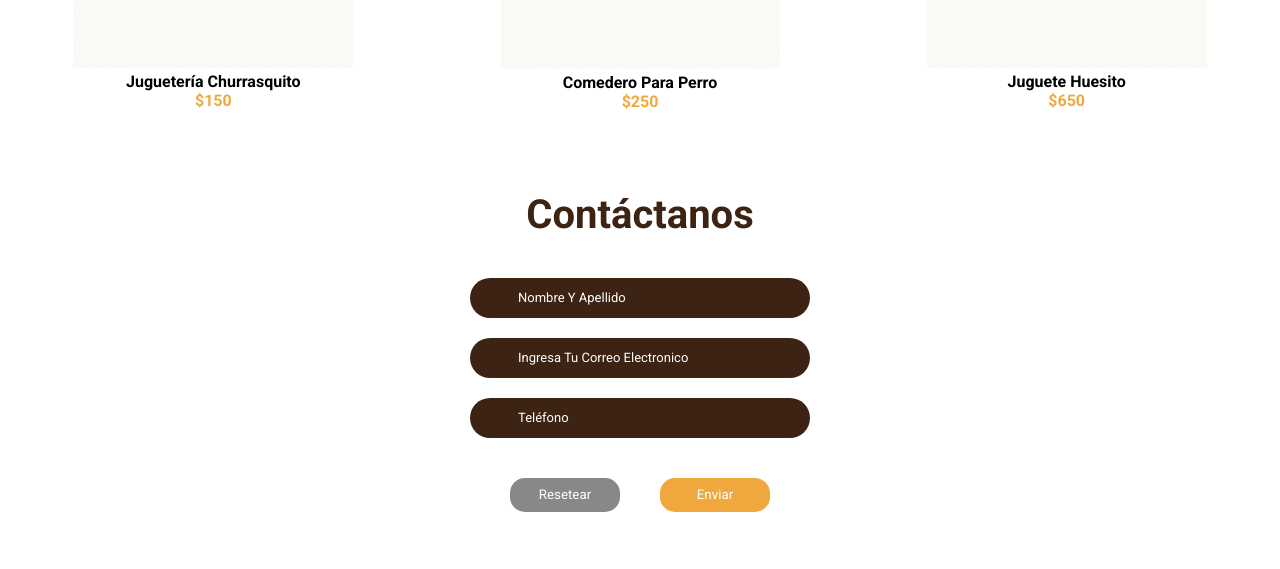
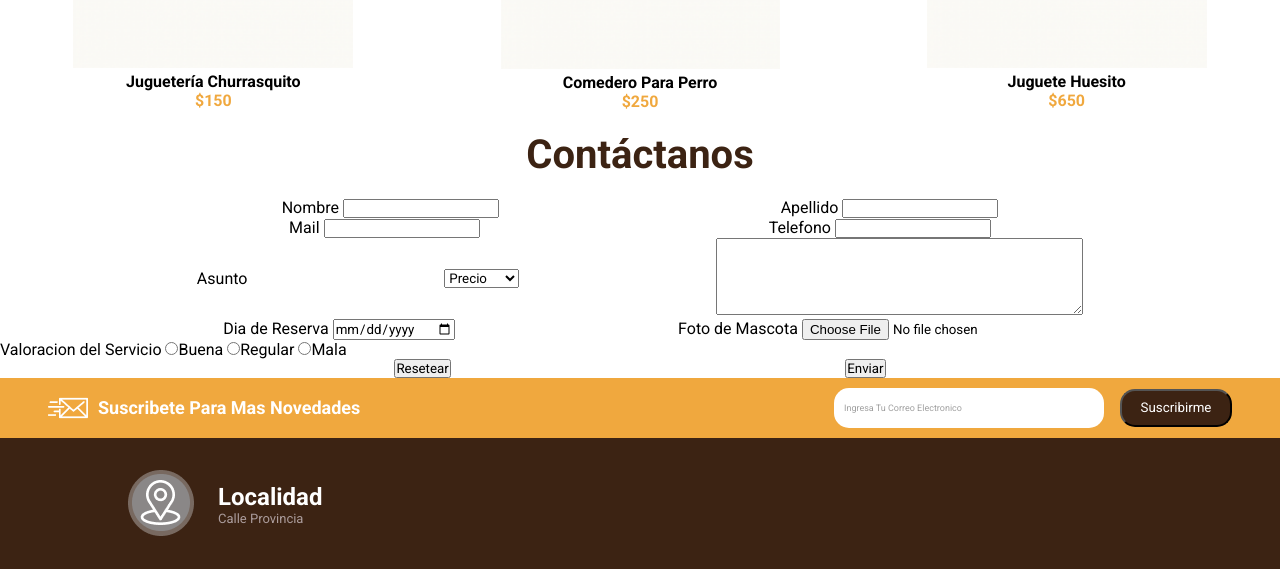
Before and after one commit to Oriana10/Frontend, a plain HTML site: page index.html in a window 1280 px wide. Shown: the part 1140-1709 px from the top of the page. Drawn offline with Linux system fonts and the light colour scheme.

Commit message:
Agrego formulario

```diff
--- a/css/stylesDesktop.css
+++ b/css/stylesDesktop.css
@@ -182,6 +182,24 @@ main .productos article p.precio {
     color: #F0A83E;
 }
 
+
+
+
+
+
+
+
+
+
+
+
+
+
+
+
+
+
+/*
 main .seccion-contacto {
     margin: 60px;
     display: flex;
@@ -238,6 +256,46 @@ main .seccion-contacto .botones-contenedor button.resetear {
 main .seccion-contacto .botones-contenedor button.enviar {
     background-color: #F0A83E;
 }
+*/
+
+
+main .formulario {
+    display: block;
+}
+
+main .seccion-contacto h3 {
+    text-transform: capitalize;
+    margin: 20px;
+    font-size: 2.5rem;
+    color: var(--color-secundario);
+    text-align: center;
+}
+
+main .formulario .nombre-y-apellido, .mail-y-telefono, .asunto-y-detalle, .reserva-y-file, .botones {
+    display: flex;
+    justify-content: space-evenly;
+    align-items: center;
+}
+
+
+
+
+
+
+
+
+
+
+
+
+
+
+
+
+
+
+
+
 
 main .barra-inferior {
     background-color: #F0A83E;
--- a/index.html
+++ b/index.html
@@ -1,19 +1,12 @@
 <!DOCTYPE html>
 <html lang="en">
+
 <head>
   <meta charset="UTF-8" />
   <meta http-equiv="X-UA-Compatible" content="IE=edge" />
   <meta name="viewport" content="width=device-width, initial-scale=1.0" />
-    <link
-      rel="stylesheet"
-      href="css/stylesMobile.css"
-      media="(min-width:450px) and (max-width:900px)"
-    />
-    <link
-      rel="stylesheet"
-      href="css/stylesDesktop.css"
-      media="(min-width:900px) and (max-width:1300px)"
-    />
+  <link rel="stylesheet" href="css/stylesMobile.css" media="(min-width:450px) and (max-width:900px)" />
+  <link rel="stylesheet" href="css/stylesDesktop.css" media="(min-width:900px) and (max-width:1300px)" />
   <title>Petshop</title>
 </head>
 
@@ -31,31 +24,19 @@
       <img class="logo" src="img/Logo.png" alt="logo" />
       <section class="enlaces">
         <div class="enlace">
-            <img
-              src="img/header/pawprint-chico 1.png"
-              alt="huellita de perro"
-            />
+          <img src="img/header/pawprint-chico 1.png" alt="huellita de perro" />
           <p>categorias</p>
         </div>
         <div class="enlace">
-            <img
-              src="img/header/pawprint-chico 1.png"
-              alt="huellita de perro"
-            />
+          <img src="img/header/pawprint-chico 1.png" alt="huellita de perro" />
           <p>pets</p>
         </div>
         <div class="enlace">
-            <img
-              src="img/header/pawprint-chico 1.png"
-              alt="huellita de perro"
-            />
+          <img src="img/header/pawprint-chico 1.png" alt="huellita de perro" />
           <p>nosotros</p>
         </div>
         <div class="enlace">
-            <img
-              src="img/header/pawprint-chico 1.png"
-              alt="huellita de perro"
-            />
+          <img src="img/header/pawprint-chico 1.png" alt="huellita de perro" />
           <p>contactanos</p>
         </div>
       </section>
@@ -65,16 +46,8 @@
 
   <main>
     <section class="banner">
-        <img
-          class="imagenPrincipalDesktop"
-          src="img/main/imagenPrincipalDesktop.png"
-          alt="Plato comida de perros"
-        />
-        <img
-          class="imagenPrincipalMobile"
-          src="img/main/imagenPrincipalMobile.png"
-          alt="Plato comida de perros"
-        />
+      <img class="imagenPrincipalDesktop" src="img/main/imagenPrincipalDesktop.png" alt="Plato comida de perros" />
+      <img class="imagenPrincipalMobile" src="img/main/imagenPrincipalMobile.png" alt="Plato comida de perros" />
       <div>
         <p class="titulo">¡es un places tenerte aquí!</p>
         <p class="subtitulo">¡comederos en descuento!</p>
@@ -115,7 +88,7 @@
     <section class="seccion-contacto">
       <h3>contáctanos</h3>
 
-        <div class="inputs">
+      <!--<div class="inputs">
           <div>
             <p>nombre y apellido</p>
           </div>
@@ -125,12 +98,72 @@
           <div>
             <p>teléfono</p>
           </div>
+        </div>-->
+
+      <form class="formulario" action="#" method="get">
+
+        <div class="nombre-y-apellido">
+          <div class="contenedor nombre">
+            <label for="fnombre">Nombre</label>
+            <input type="text" name="nombre" id="fnombre" required>
+          </div>
+          <div class="contenedor apellido">
+            <label for="fapellido">Apellido</label>
+            <input type="text" name="apellido" id="fapellido" required>
+          </div>
         </div>
 
-        <div class="botones-contenedor">
-          <button class="resetear">resetear</button>
-          <button class="enviar">enviar</button>
+        <div class="mail-y-telefono">
+          <div class="contenedor mail">
+            <label for="fmain">Mail</label>
+            <input type="main" name="mail" id="fmail">
           </div>
+          <div class="contenedor telefono">
+            <label for="ftelefono">Telefono</label>
+            <input type="tel" name="telefono" id="ftelefono">
+          </div>
+        </div>
+
+        <div class="asunto-y-detalle">
+          <label for="fasunto">Asunto</label>
+          <select name="asunto" id="fasunto" required>
+            <option value="Precio">Precio</option>
+            <option value="Turnos">Turnos</option>
+            <option value="Atencion">Atencion</option>
+            <option value="Otro">Otro</option>
+          </select>
+          <div class="contenedor detalle">
+            <label for="fdetalle"></label>
+            <textarea name="detalle-consulta" cols="50" rows="5" is=fdetalle" required></textarea>
+          </div>
+        </div>
+
+        <div class="reserva-y-file">
+          <div class="contenedor reserva">
+            <label for="freserva">Dia de Reserva</label>
+            <input type="date" name="reserva" id="freserva" min="2022-04-01">
+          </div>
+          <div class="contenedor file">
+            <label for="ffoto-mascota">Foto de Mascota</label>
+            <input type="file" name="foto-mascota" id="ffoto-mascota" accept=".jpg .png .pdf" mukltiple>
+          </div>
+        </div>
+        <!--multiple para mas de un file-->
+
+        <div class="contenedor valoracion">
+          <label for="fvaloracion">Valoracion del Servicio</label>
+          <input type="radio" name="valoracion" id="fvaloracion" value="Buena">Buena
+          <input type="radio" name="valoracion" id="fvaloracion" value="Regular">Regular
+          <input type="radio" name="valoracion" id="fvaloracion" value="Mala">Mala
+        </div>
+
+        <div class="botones">
+          <button type="reset">Resetear</button>
+          <button type="submit">Enviar</button>
+        </div>
+
+      </form>
+
     </section>
 
     <section class="barra-inferior">
@@ -192,6 +225,7 @@
     </div>
   </section>
 </body>
+
 </html>
 
 <!--
```
Lines whose indentation alone changed are shown as unchanged.
